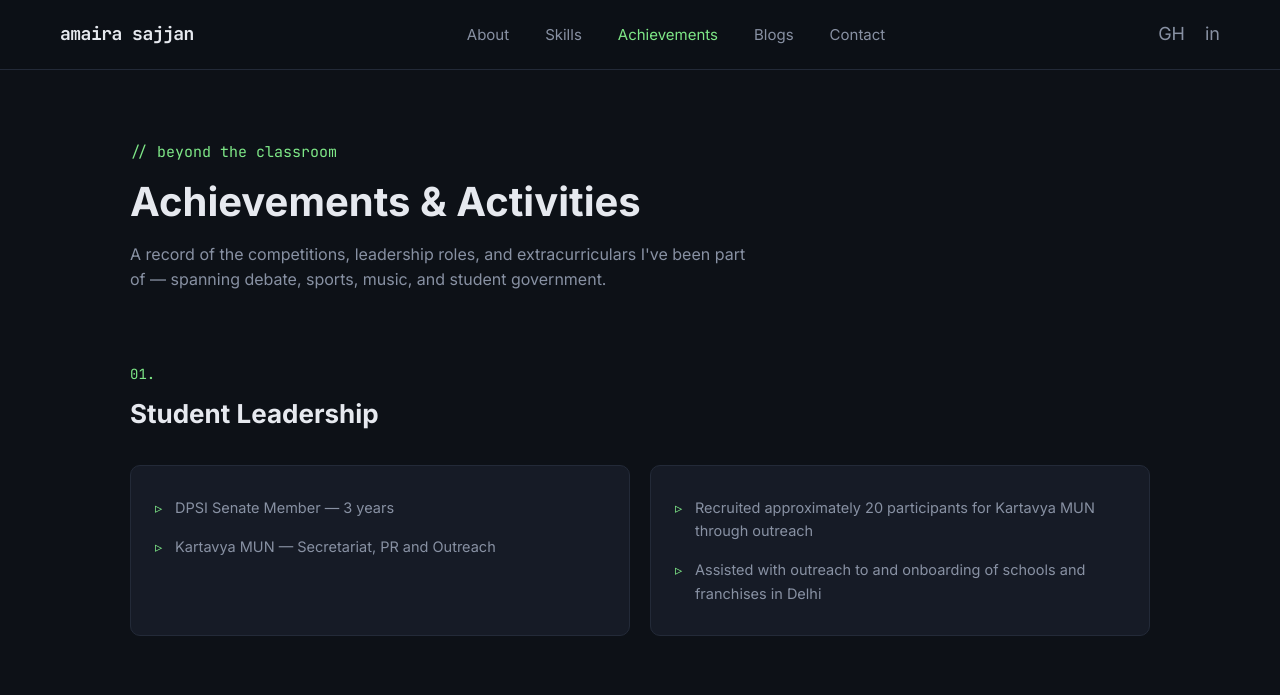
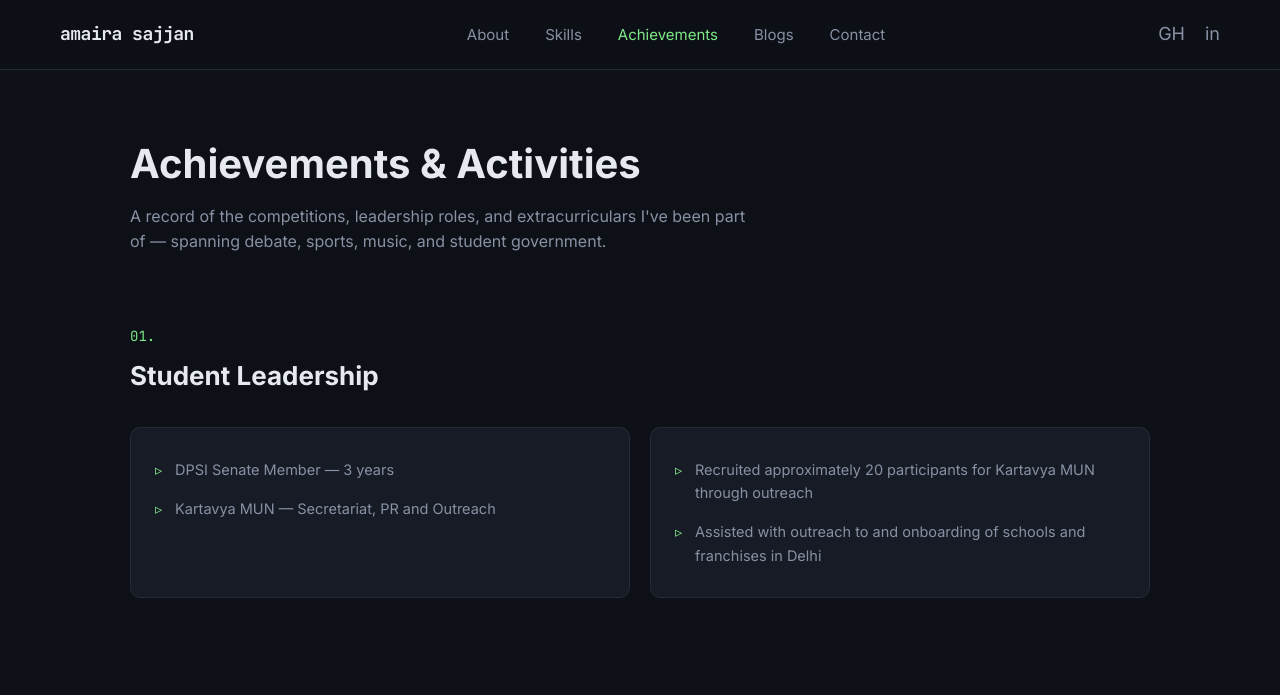
Before and after one commit to amairasajjan9/first-project, a plain HTML site: page achievements.html in a window 1280 px wide. Shown: the top 695 px of the page. Drawn offline with Linux system fonts and the light colour scheme.

Commit message:
Update achievements.html

```diff
--- a/achievements.html
+++ b/achievements.html
@@ -194,7 +194,7 @@
 </header>
 
 <div class="page-head">
-  <span class="eyebrow mono">// beyond the classroom</span>
+  <!-- <span class="eyebrow mono">// beyond the classroom</span> -->
   <h1>Achievements &amp; Activities</h1>
   <p>A record of the competitions, leadership roles, and extracurriculars I've been part of — spanning debate, sports, music, and student government.</p>
 </div>
```
